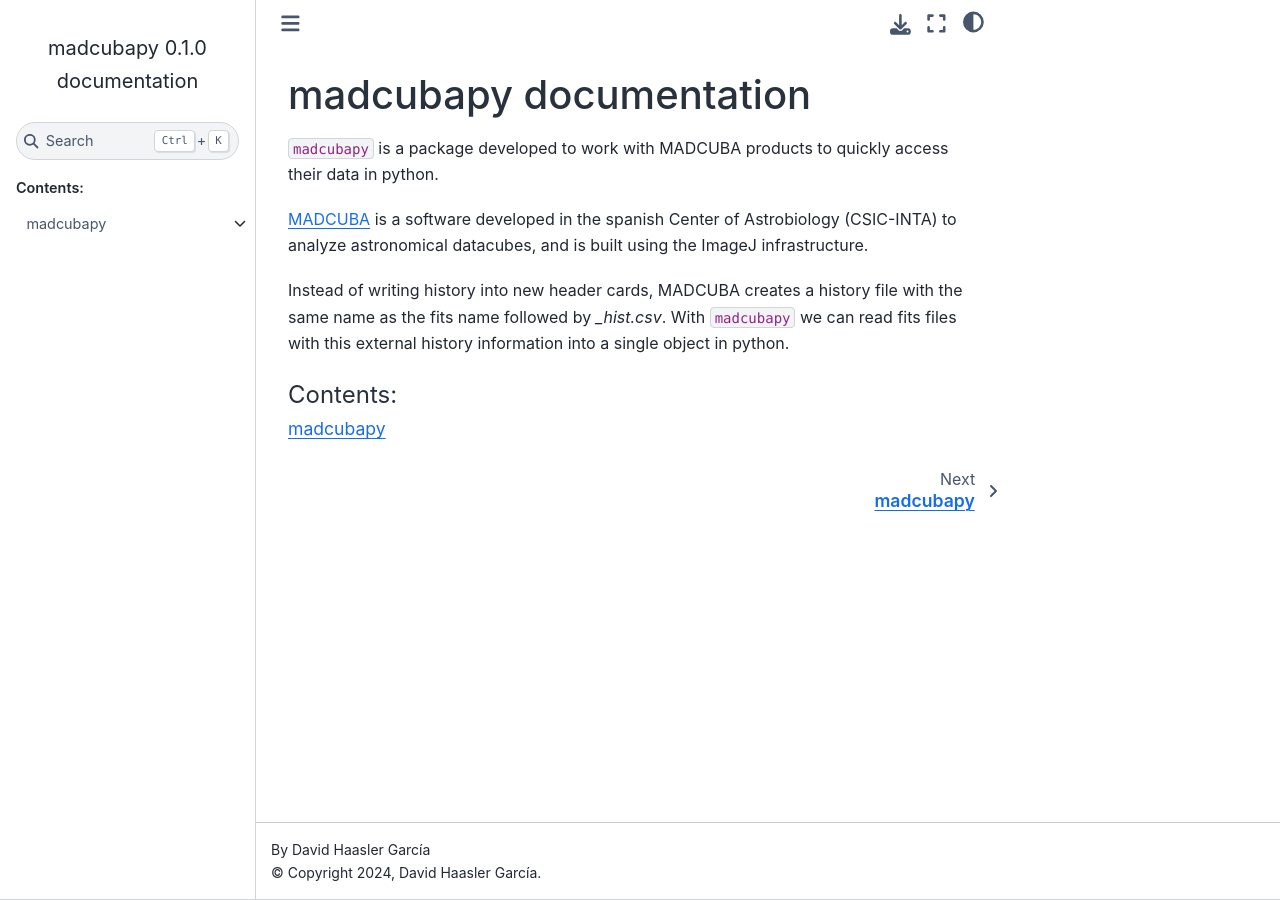
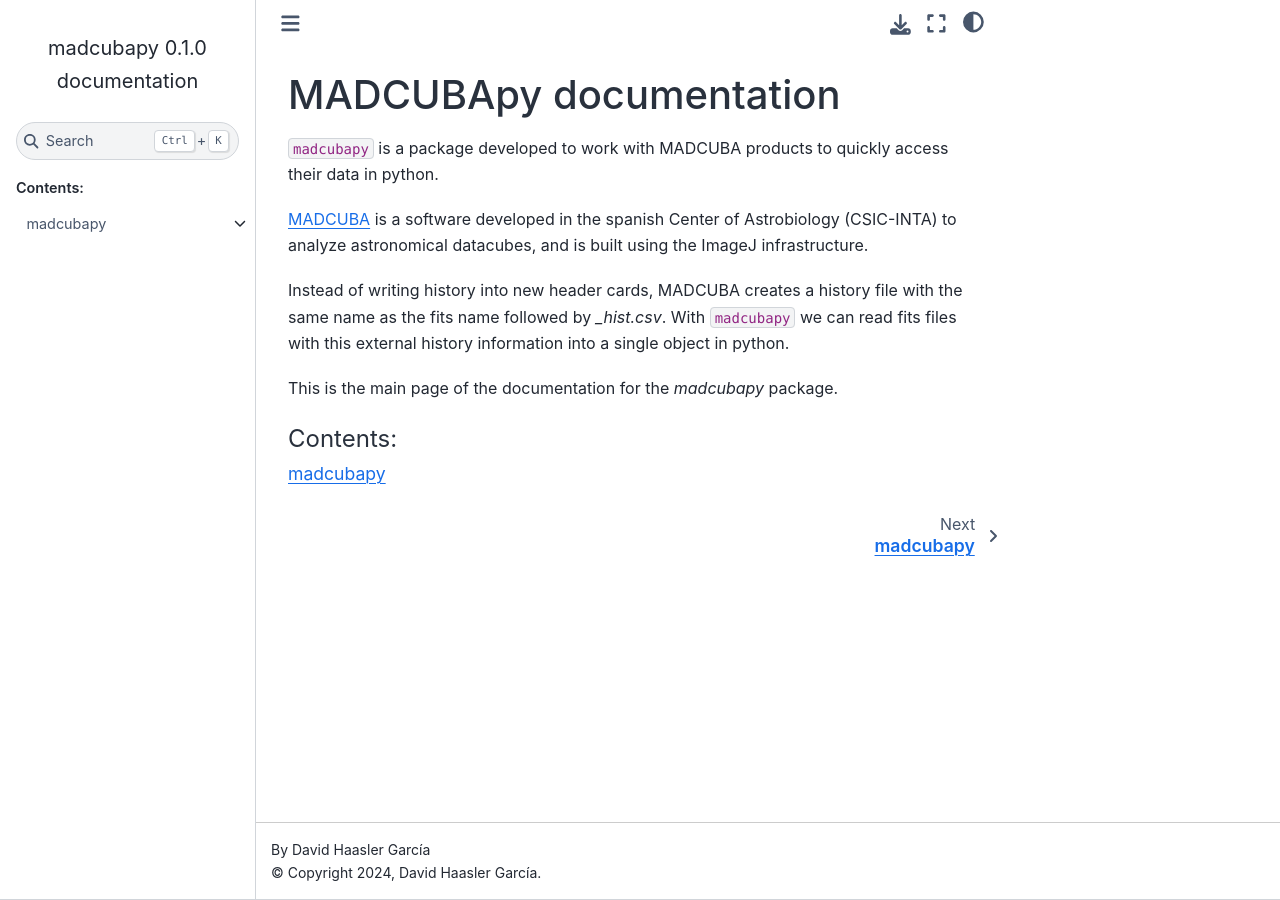
Before and after one commit to dhaasler/madcubapy, a Sphinx documentation site: the page built from docs/source/index.rst, in a window 1280 px wide. Built offline with Sphinx 7.4.7 and the Sphinx Book theme 1.1.4, drawn with Linux system fonts in a browser that asks for light colours.

Commit message:
Update docs structure
Remove intermediate 'madcubapy package' section (modules.rst)

```diff
--- a/docs/source/index.rst
+++ b/docs/source/index.rst
@@ -3,7 +3,7 @@
    You can adapt this file completely to your liking, but it should at least
    contain the root `toctree` directive.
 
-madcubapy documentation
+MADCUBApy documentation
 #######################
 
 ``madcubapy`` is a package developed to work with MADCUBA products to quickly
@@ -19,8 +19,10 @@
 into a single object in python.
 
 
+This is the main page of the documentation for the `madcubapy` package.
+
 .. toctree::
    :maxdepth: 1
    :caption: Contents:
 
-   modules
+   madcubapy
--- a/docs/source/madcubapy.io.rst
+++ b/docs/source/madcubapy.io.rst
@@ -1,5 +1,5 @@
-madcubapy.io package
-====================
+madcubapy.io
+============
 
 Subpackages
 -----------
--- a/docs/source/madcubapy.operations.rst
+++ b/docs/source/madcubapy.operations.rst
@@ -1,5 +1,5 @@
-madcubapy.operations package
-============================
+madcubapy.operations
+====================
 
 Subpackages
 -----------
--- a/docs/source/madcubapy.rst
+++ b/docs/source/madcubapy.rst
@@ -1,5 +1,5 @@
-madcubapy package
-=================
+madcubapy
+=========
 
 Subpackages
 -----------
--- a/docs/source/madcubapy.utils.rst
+++ b/docs/source/madcubapy.utils.rst
@@ -1,5 +1,5 @@
-madcubapy.utils package
-=======================
+madcubapy.utils
+===============
 
 Subpackages
 -----------
--- a/docs/source/madcubapy.visualization.rst
+++ b/docs/source/madcubapy.visualization.rst
@@ -1,5 +1,5 @@
-madcubapy.visualization package
-===============================
+madcubapy.visualization
+=======================
 
 Submodules
 ----------
```
Also changed, not shown: docs/source/modules.rst (deleted, +0 -7 lines).
